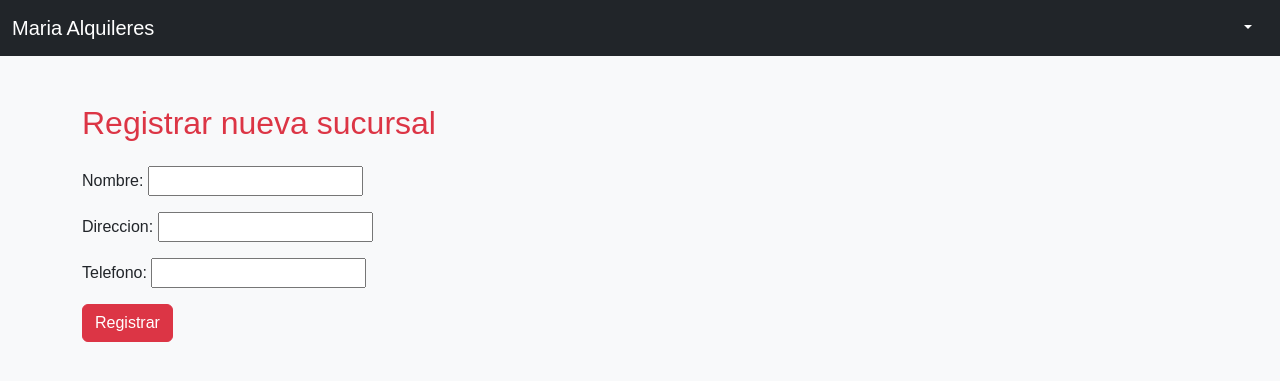
After one commit to Fermin-Arana/proyectoPython, a Django app: template panel_admin/templates/panel_admin/registrar_sucursal.html in a window 1280 px wide. The commit adds this page. Shown: the top 381 px of the page. Run offline with Django 5.2, Linux system fonts and the light colour scheme; the template is opened without the code that fills it: values that come from a table or form of the project are taken from there, others are empty.

Commit message:
Agregue registrar sucursal y ver sucursales para admin

```diff
--- a/panel_admin/templates/panel_admin/dashboard.html
+++ b/panel_admin/templates/panel_admin/dashboard.html
@@ -11,6 +11,8 @@
     <a href="{% url 'lista_autos' %}" class="list-group-item list-group-item-action">🚗 Ver vehículos</a>
     <a href="{% url 'crear_empleado' %}" class="list-group-item list-group-item-action">🧑‍💼➕Agregar empleado</a>
     <a href="{% url 'lista_empleados' %}" class="list-group-item list-group-item-action">🧑‍💼Ver empleados</a>
+    <a href="{% url 'registrar_sucursal' %}" class="list-group-item list-group-item-action">🏢➕Agregar sucursal</a>
+    <a href="{% url 'lista_sucursales' %}" class="list-group-item list-group-item-action">🏢Ver sucursales</a>
   </div>
 
 {% endblock %}
--- /dev/null
+++ b/panel_admin/templates/panel_admin/registrar_sucursal.html
@@ -0,0 +1,20 @@
+{% extends 'panel_admin/base.html' %}
+{% block title %}Agregar Sucursal{% endblock %}
+
+{% block content %}
+  <h2 class="mb-4 text-danger">Registrar nueva sucursal</h2>
+
+  {% if messages %}
+    <ul>
+      {% for message in messages %}
+        <li{% if message.tags %} class="{{ message.tags }}"{% endif %}>{{ message }}</li>
+      {% endfor %}
+    </ul>
+  {% endif %}
+
+  <form method="post">
+    {% csrf_token %}
+    {{ form.as_p }}
+    <button type="submit" class="btn btn-danger">Registrar</button>
+  </form>
+{% endblock %}
--- a/panel_admin/urls.py
+++ b/panel_admin/urls.py
@@ -12,5 +12,7 @@ urlpatterns = [
     path('crear_empleado', views.crear_empleado, name='crear_empleado'),
     path('empleados/', views.lista_empleados, name='lista_empleados'),
     path('empleados/detalles/<str:correo>', views.detalle_empleado, name='detalle_empleado'),
-    path('empleados/eliminar/<str:correo>', views.eliminar_empleado, name='eliminar_empleado')
+    path('empleados/eliminar/<str:correo>', views.eliminar_empleado, name='eliminar_empleado'),
+    path('sucursales/', views.lista_sucursales, name='lista_sucursales'),
+    path('sucursales/registrar/', views.registrar_sucursal, name='registrar_sucursal')
 ]
--- /dev/null
+++ b/sucursales/forms.py
@@ -0,0 +1,28 @@
+from django import forms
+from .models import Sucursal
+from usuarios.models import Usuario
+
+class SucursalForm(forms.ModelForm):
+    class Meta:
+        model = Sucursal
+        fields = ['nombre', 'direccion', 'telefono']
+
+    def clean_nombre(self):
+        nombre = self.cleaned_data.get('nombre')
+        if Sucursal.objects.filter(nombre=nombre).exists():
+            raise forms.ValidationError("Ya existe una sucursal con ese nombre.")
+        return nombre
+
+    def clean_telefono(self):
+        telefono = self.cleaned_data.get('telefono')
+
+        if telefono:
+            # Validar que no esté en otra sucursal
+            if Sucursal.objects.filter(telefono=telefono).exists():
+                raise forms.ValidationError("Ya existe una sucursal con este teléfono.")
+
+            # Validar que no esté en ningún usuario
+            if Usuario.objects.filter(telefono=telefono).exists():
+                raise forms.ValidationError("Este teléfono ya está registrado por un usuario del sistema.")
+
+        return telefono
--- a/sucursales/models.py
+++ b/sucursales/models.py
@@ -4,9 +4,9 @@ from django.core.exceptions import ValidationError
 from datetime import date
 
 class Sucursal(models.Model):
-    nombre = models.CharField(max_length=50)
+    nombre = models.CharField(max_length=50, unique=True)
     direccion = models.CharField(max_length=255, blank=True, null=True)
-    telefono = models.CharField(max_length=20, blank=True, null=True)
+    telefono = models.CharField(max_length=20, unique=True, blank=True, null=True)
 
     def __str__(self):
         return self.nombre
```
Also changed, not shown: panel_admin/templates/panel_admin/lista_sucursales.html (added, +28 -0 lines), panel_admin/views.py (+25 -0 lines), reservas/views.py (+2 -5 lines), sucursales/migrations/0003_alter_sucursal_nombre_alter_sucursal_telefono.py (added).
